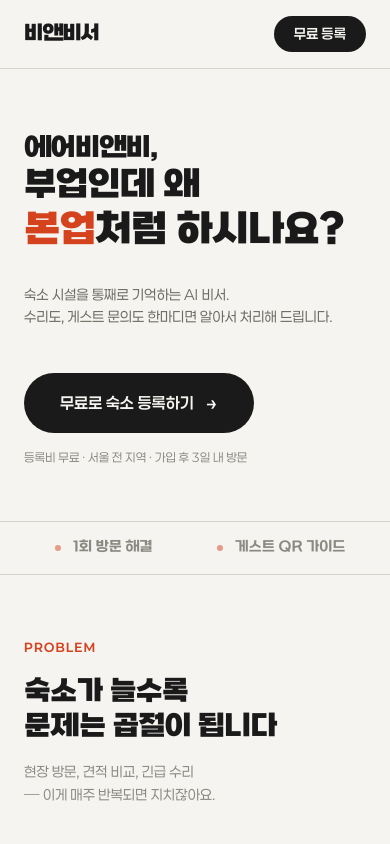
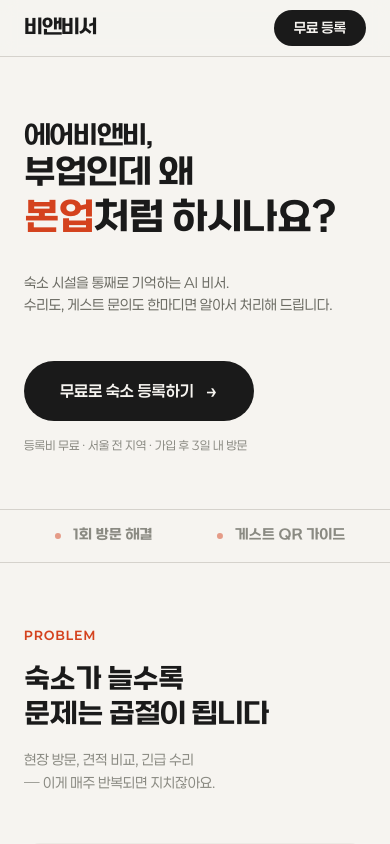
Before and after one commit to potatojoayo/bnbiseo, a Next.js app: page / in a window 390 px wide. Shown: the top 844 px of the page. Built offline with nearby package versions, Linux system fonts and the light colour scheme.

Commit message:
landing page 완료2

```diff
--- a/src/app/components/landing-page.tsx
+++ b/src/app/components/landing-page.tsx
@@ -55,7 +55,7 @@ const FONT_DISPLAY = "font-heading";
 const FONT_BODY = "font-text";
 const SECTION = "max-w-5xl mx-auto px-12 max-md:px-6";
 const BADGE = "text-[#D4421E] text-xs font-bold tracking-widest uppercase mb-5";
-const SEC_TITLE = `${FONT_DISPLAY} text-[clamp(28px,4vw,44px)] font-black leading-tight tracking-tight mb-4`;
+const SEC_TITLE = `${FONT_DISPLAY} text-[clamp(28px,4vw,44px)] font-medium leading-tight tracking-tight mb-4`;
 const SEC_DESC =
   "text-[#8a8a82] text-sm leading-relaxed max-w-xl mb-12";
 const BTN_MAIN = `${FONT_BODY} bg-[#1a1a1a] text-[#F6F4F0] border-none px-9 py-4 rounded-full text-base font-semibold cursor-pointer inline-flex items-center gap-3 transition-all duration-200 hover:bg-[#D4421E] hover:scale-[1.03] group`;
@@ -84,11 +84,11 @@ export default function LandingPage() {
 
   return (
     <div
-      className={`min-h-screen bg-[#F6F4F0] text-[#1a1a1a] ${FONT_BODY} antialiased overflow-x-hidden`}
+      className={`min-h-screen bg-[#F6F4F0] text-[#1a1a1a] ${FONT_BODY} antialiased`}
     >
       {/* Nav */}
-      <nav className="bg-[rgba(246,244,240,0.9)] backdrop-blur-[12px] sticky top-0 z-50 px-12 py-5 flex justify-between items-center border-b border-[#d5d2cc] max-md:px-6 max-md:py-4">
-        <div className={`${FONT_DISPLAY} text-xl font-black tracking-tighter`}>
+      <nav className="bg-[rgba(246,244,240,0.7)] backdrop-blur-[8px] sticky top-0 z-50 px-12 py-3 flex justify-between items-center border-b border-[#d5d2cc] max-md:px-6 max-md:py-2.5">
+        <div className={`${FONT_DISPLAY} text-xl font-medium tracking-tighter`}>
           비앤비서
         </div>
         <button className={`${FONT_BODY} bg-[#1a1a1a] text-[#F6F4F0] border-none px-5 py-2 rounded-full text-sm font-semibold cursor-pointer transition-all duration-200 hover:bg-[#D4421E] hover:scale-[1.03]`}>무료 등록</button>
@@ -97,7 +97,7 @@ export default function LandingPage() {
       {/* Hero */}
       <section className="max-w-5xl mx-auto px-12 pt-24 pb-20 max-md:px-6 max-md:pt-16 max-md:pb-14">
         <h1
-          className={`${FONT_DISPLAY} font-black tracking-tighter mb-7`}
+          className={`${FONT_DISPLAY} font-medium tracking-tighter mb-7`}
         >
           <span className="block text-[clamp(28px,4vw,48px)] max-md:text-[26px] leading-tight animate-fade-in-d1">
             에어비앤비,
@@ -270,7 +270,7 @@ export default function LandingPage() {
           <div className="bg-white rounded-2xl overflow-hidden shadow-xl shadow-black/10 border border-[#d5d2cc]">
             <div className="px-6 py-4 border-b border-[#d5d2cc] flex items-center gap-2">
               <span className="text-base">✨</span>
-              <span className={`${FONT_DISPLAY} text-sm font-black tracking-tighter`}>비앤비서</span>
+              <span className={`${FONT_DISPLAY} text-sm font-medium tracking-tighter`}>비앤비서</span>
             </div>
             <div className="p-6 flex flex-col divide-y divide-[#d5d2cc]/30">
               {[
@@ -299,7 +299,7 @@ export default function LandingPage() {
         className={`bg-white px-12 py-28 text-center max-md:px-6 max-md:py-20 ${v("cta")}`}
       >
         <h2
-          className={`${FONT_DISPLAY} text-[clamp(32px,5vw,56px)] font-black leading-tight tracking-tighter mb-5`}
+          className={`${FONT_DISPLAY} text-[clamp(32px,5vw,56px)] font-medium leading-tight tracking-tighter mb-5`}
         >
           수리 걱정 없는
           <br />
```
